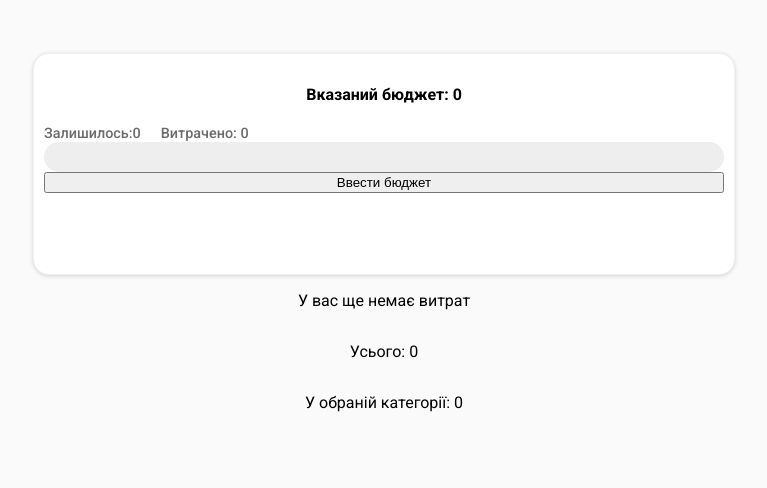
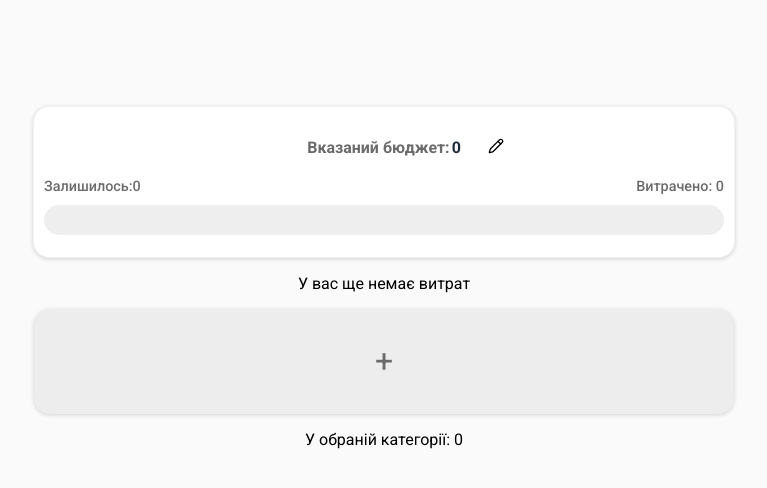
Before and after one commit to MaksimBoyko05/expensetracker, a React (Create React App) app: page / in a window 1280 px wide. Shown: the part 160-648 px from the top of the page, without its empty margins (256-1023 px from the left). Built offline with nearby package versions, Linux system fonts and the light colour scheme.

Commit message:
feat: finish budget section -Styles changes. -Add date locale.

```diff
--- a/package.json
+++ b/package.json
@@ -2,11 +2,13 @@
   "name": "expensetracker",
   "version": "0.1.0",
   "private": true,
+  "homepage": "https://MaksimBoyko05.github.io/expensetracker",
   "dependencies": {
     "@testing-library/dom": "^10.4.1",
     "@testing-library/jest-dom": "^6.9.1",
     "@testing-library/react": "^16.3.2",
     "@testing-library/user-event": "^13.5.0",
+    "lucide-react": "^0.563.0",
     "react": "^19.2.4",
     "react-dom": "^19.2.4",
     "react-scripts": "5.0.1",
@@ -17,7 +19,9 @@
     "start": "react-scripts start",
     "build": "react-scripts build",
     "test": "react-scripts test",
-    "eject": "react-scripts eject"
+    "eject": "react-scripts eject",
+    "predeploy": "npm run build",
+    "deploy": "gh-pages -d build"
   },
   "eslintConfig": {
     "extends": [
--- a/src/components/AddExpenseForm.jsx
+++ b/src/components/AddExpenseForm.jsx
@@ -17,7 +17,7 @@ function AddExpenseForm({expenses, setExpenses, categories, onClose}) {
     const newExpense = {
       ...data,
       id: Date.now().toString(36),
-      date: Date(),
+      date:new Date().toLocaleDateString('uk-UA'),
       category: data.category === "custom"
         ? data.customCategory
         : data.category
@@ -27,6 +27,7 @@ function AddExpenseForm({expenses, setExpenses, categories, onClose}) {
         ...expenses, newExpense
       ])
       setData(initialState)
+      onClose(false)
     } else {
       alert("Будь ласка, заповніть всі поля!")
     }
--- a/src/components/BudgetBar.jsx
+++ b/src/components/BudgetBar.jsx
@@ -1,4 +1,5 @@
 import {useState, useEffect} from "react";
+import {Pencil} from 'lucide-react';
 import styles from "../styles/budgetbar.module.scss"
 
 function BudgetBar({totalExpense}) {
@@ -22,23 +23,36 @@ function BudgetBar({totalExpense}) {
   return (
     <>
       <div className={styles.maincontainer}>
-        <h4>Вказаний бюджет: {budget}</h4>
-        <div className={styles.valuesection}><span>Залишилось:{budgetLeft}</span>
-          <span>Витрачено: {totalExpense}</span></div>
+        <h4>Вказаний бюджет:
+          {open ? (
+            <>
+              <input
+                className={styles.editinput}
+                type={"number"}
+                value={budget}
+                onChange={(e) => setBudget(e.target.value)}/>
+              <button
+                className={styles.savebtn}
+                onClick={() => setOpen(false)}>Зберегти
+              </button>
+            </>
+          ) : (
+            <>
+              <span>{budget}</span>
+              <button
+                className={styles.editbtn}
+                onClick={() => setOpen(true)}><Pencil size={16}/></button>
+            </>
+          )}
+        </h4>
+        <div className={styles.valuesection}>
+          <span className={styles.spanleft}>Залишилось:{budgetLeft}</span>
+          <span className={styles.spendspan}>Витрачено: {totalExpense}</span>
+        </div>
         <progress
           className={styles.budgetbar}
           max={budget}
           value={budgetLeft}></progress>
-        <button onClick={() => setOpen(true)}>Ввести бюджет</button>
-        {open && (
-          <>
-            <input
-              type={"number"}
-              value={budget}
-              onChange={(e) => setBudget(e.target.value)}/>
-            <button onClick={() => setOpen(false)}>Зберегти</button>
-          </>
-        )}
       </div>
     </>
   );
--- a/src/components/ExpenseTracker.jsx
+++ b/src/components/ExpenseTracker.jsx
@@ -63,7 +63,10 @@ function ExpenseTracker() {
           <BudgetBar totalExpense={totalExpense}/>
         </div>
         {expenses.length === 0 ? (
+          <>
           <p>У вас ще немає витрат</p>
+            <div className={styles.addexpense} onClick={()=> setOpen(true)}>+</div>
+          </>
         ) : (
           <>
             <div className={styles.sortcontainer}>
@@ -93,7 +96,7 @@ function ExpenseTracker() {
                 </div>
                 <div className={styles.downinfo}>
                   <span className={styles.categorybadge} style={stringToColor(exp.category)}>{exp.category}</span>
-                  <span className={styles.expensedate}>{"Сьогодні"}</span>
+                  <span className={styles.expensedate}>{exp.date}</span>
                 </div>
               </div>
               </>
@@ -102,7 +105,6 @@ function ExpenseTracker() {
           </div>
       </>
         )}
-        <p>Усього: {totalExpense}</p>
         {filteredExpenses !== "All" && (
           <>
           <p>У обраній категорії: {categoryExpense}</p>
--- a/src/styles/budgetbar.module.scss
+++ b/src/styles/budgetbar.module.scss
@@ -1,9 +1,10 @@
 @import url('https://fonts.googleapis.com/css2?family=Roboto:wght@300;400;500;700&display=swap');
+
 $shadow-card: rgba(0, 0, 0, 0.16) 0px 1px 4px;
 $border-radius-card: 16px;
 $color-border: rgba(190, 190, 190, 0.24);
-$container-width: clamp(200px, 100vw, 680px);
-$container-height: 200px;
+$container-width: clamp(200px, 90vw, 680px);
+$container-height: 130px;
 $color-text-secondary: #6b6b6b;
 $bar-green-color: #30be30;
 $track-color: #eee;
@@ -12,6 +13,7 @@ $track-color: #eee;
 .maincontainer {
   width: $container-width;
   height: $container-height;
+  position: relative;
   font-family: 'Roboto', sans-serif;
   padding: 10px;
   display: flex;
@@ -21,12 +23,68 @@ $track-color: #eee;
   box-shadow: $shadow-card;
   background-color: #ffffff;
 
+  h4 {
+    color: #6b6b6b;
+
+    span {
+      margin-left: 2px;
+      color: #1e293b;
+    }
+  }
+
+  .editbtn {
+    position: absolute;
+    display: flex;
+    align-self: end;
+    top: 20%;
+    right: 32%;
+    margin-left: auto;
+    background: none;
+    border: none;
+    width: fit-content;
+    cursor: pointer;
+  }
+
+  .editinput {
+    width: 70px;
+    border-radius: 12px;
+    padding: 2px;
+    border: 1px solid #6b6b6b;
+  }
+
+  .savebtn {
+    margin-left: 10px;
+    padding: 5px 12px;
+    border-radius: 8px;
+    border: none;
+    color: #ffffff;
+    font-size: 0.9rem;
+    font-weight: 600;
+    transition: all 0.3s ease;
+
+    &:hover {
+      cursor: pointer;
+      transform: translateY(-2px);
+    }
+
+    background-color: #30be30;
+  }
+
   .valuesection {
     display: flex;
     font-size: 0.9rem;
     color: $color-text-secondary;
     font-weight: 500;
-    gap: 20px;
+    padding-bottom: 10px;
+
+    .leftspan {
+      align-self: start;
+    }
+
+    .spendspan {
+      align-self: end;
+      margin-left: auto;
+    }
   }
 
   .budgetbar {
@@ -51,4 +109,20 @@ $track-color: #eee;
       background-color: $bar-green-color;
     }
   }
+  @media (max-width: 430px) {
+    .editbtn{
+      top: 20%;
+      right: 17%;
+    }
+  }
 }
+@media (min-width: 393px) {
+  .maincontainer{
+    position: sticky;
+    margin-top: 90px;
+  }
+  .editbtn{
+    top: 20%;
+    right: 17%;
+  }
+}
--- a/src/styles/main.module.scss
+++ b/src/styles/main.module.scss
@@ -18,10 +18,9 @@ $transition-default: all 0.3s ease;
 $transition-opacity: opacity 0.5s;
 
 @mixin card-base {
-  flex-grow: 1;
-  flex-basis: 200px;
-  max-width: 250px;
-  height: 85px;
+  width: clamp(90%, 90vw, 100%);
+  box-sizing: border-box;
+  height: 105px;
   padding: 10px;
   box-shadow: $shadow-card;
   border-radius: $border-radius-card;
@@ -63,10 +62,15 @@ $transition-opacity: opacity 0.5s;
 
 .sortcontainer {
   @include flex-between;
-  width: clamp(200px, 100vw, 680px);
+  padding-top: 30px;
+  width: clamp(200px, 90vw, 650px);
 
   button {
     @include button-reset;
+    transition: background-color 0.3s ease;
+    &:hover{
+      background-color: #d9d9d9;
+    }
   }
 
   select {
@@ -78,12 +82,13 @@ $transition-opacity: opacity 0.5s;
 .cardscontainer {
   display: grid;
   grid-template-columns: repeat(auto-fill, minmax(200px, 1fr));
-  align-items: center;
-  flex-wrap: wrap;
+  justify-content: center;
   gap: 20px;
-  margin-top: 20px;
+  margin: 20px auto;
   max-width: 700px;
   width: 100%;
+  padding: 0 20px;
+  box-sizing: border-box;
 }
 
 .expensecard {
@@ -169,6 +174,7 @@ $transition-opacity: opacity 0.5s;
   font-weight: 400;
   color: $color-text-secondary;
   cursor: pointer;
+  max-width: 700px;
 }
 
 @keyframes fadeIn {
```
Also changed, not shown: 1 other file (tests, documents, lock files or other folders).
